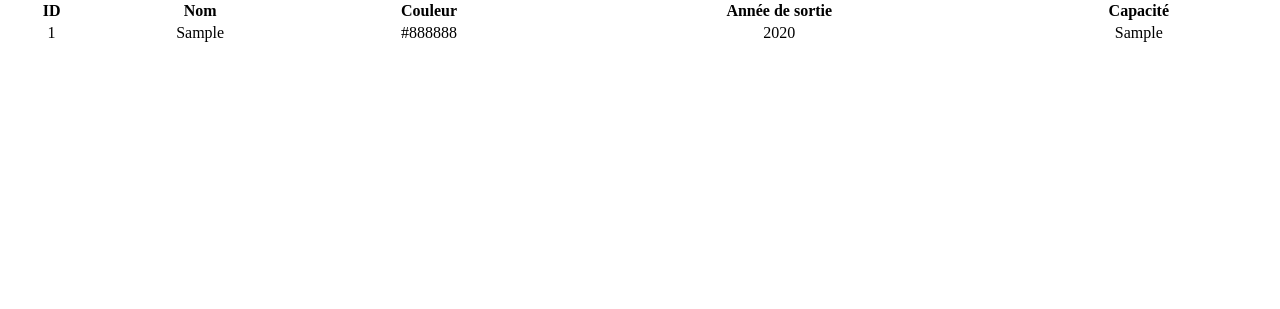
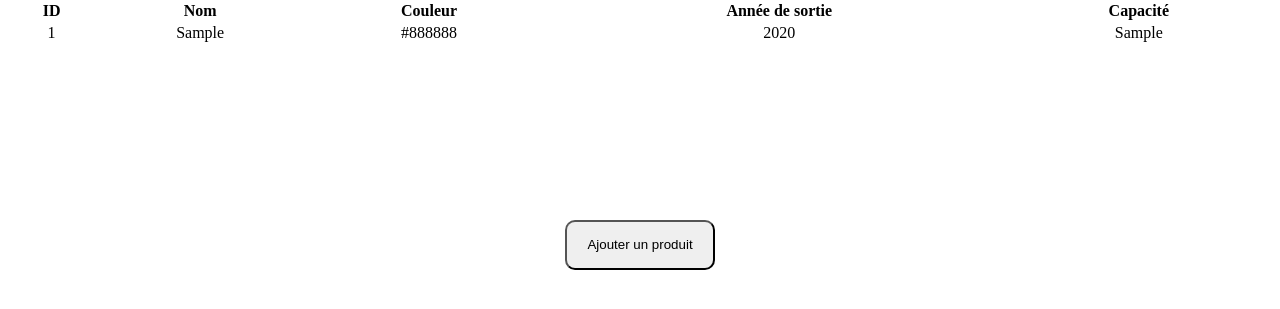
Before and after one commit to diegobussu/design_pattern, a PHP site: page / in a window 1280 px wide. Shown: the part 125-434 px from the top of the page. Run offline with PHP 8.4, Linux system fonts and the light colour scheme; tables that the repository leaves empty or names only in its code hold one stand-in row (values such as "Sample post").

Commit message:
add button and css styles

```diff
--- a/index.php
+++ b/index.php
@@ -38,5 +38,6 @@ $read->execute();
             </tbody>
         </table>
 
+        <button id="createProduct">Ajouter un produit</button>
     </body>
 </html>
--- a/public/css/styles.css
+++ b/public/css/styles.css
@@ -4,3 +4,19 @@ body {
     justify-content: center;
     flex-direction: column;
 }
+
+#createProduct {
+    width: 150px;
+    height: 50px;
+    border-radius: 10px;
+    cursor: pointer;
+    margin-top: 200px;
+    top: 50%;
+    left: 50%;
+    transform: translate(-50%, -50%);
+    position: relative;
+}
+
+#createProduct:hover {
+    background-color: antiquewhite;
+}
```
